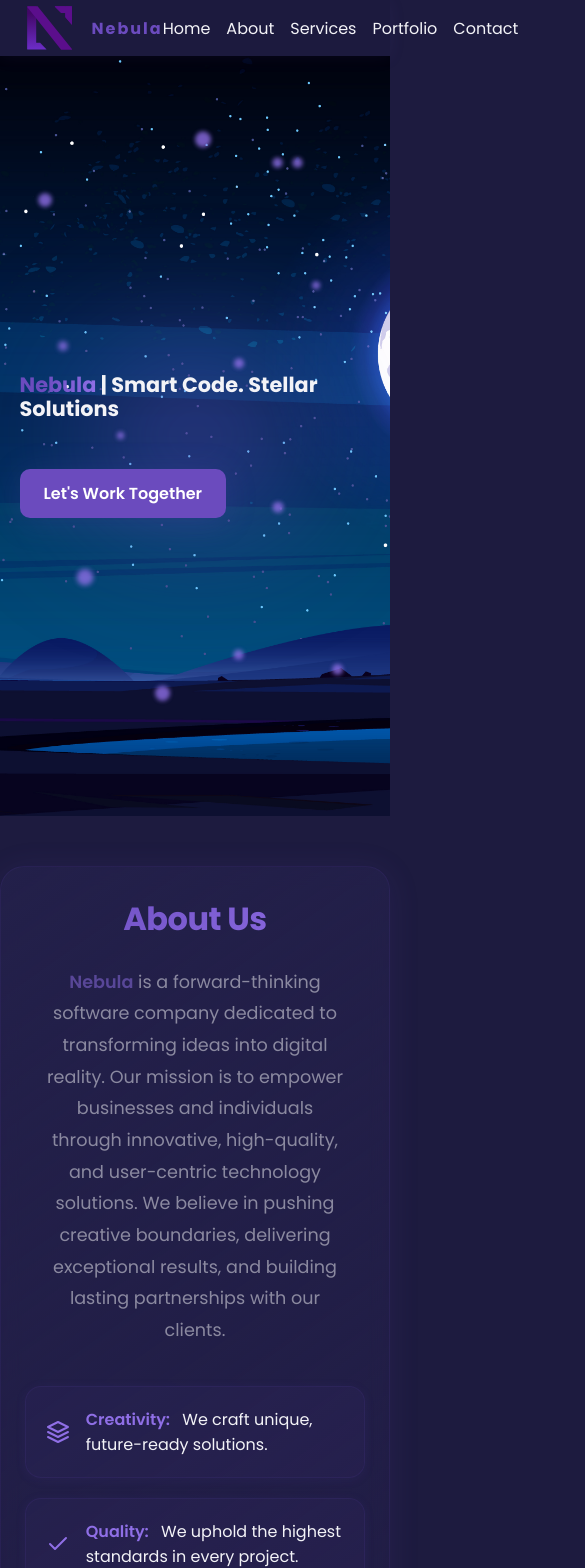
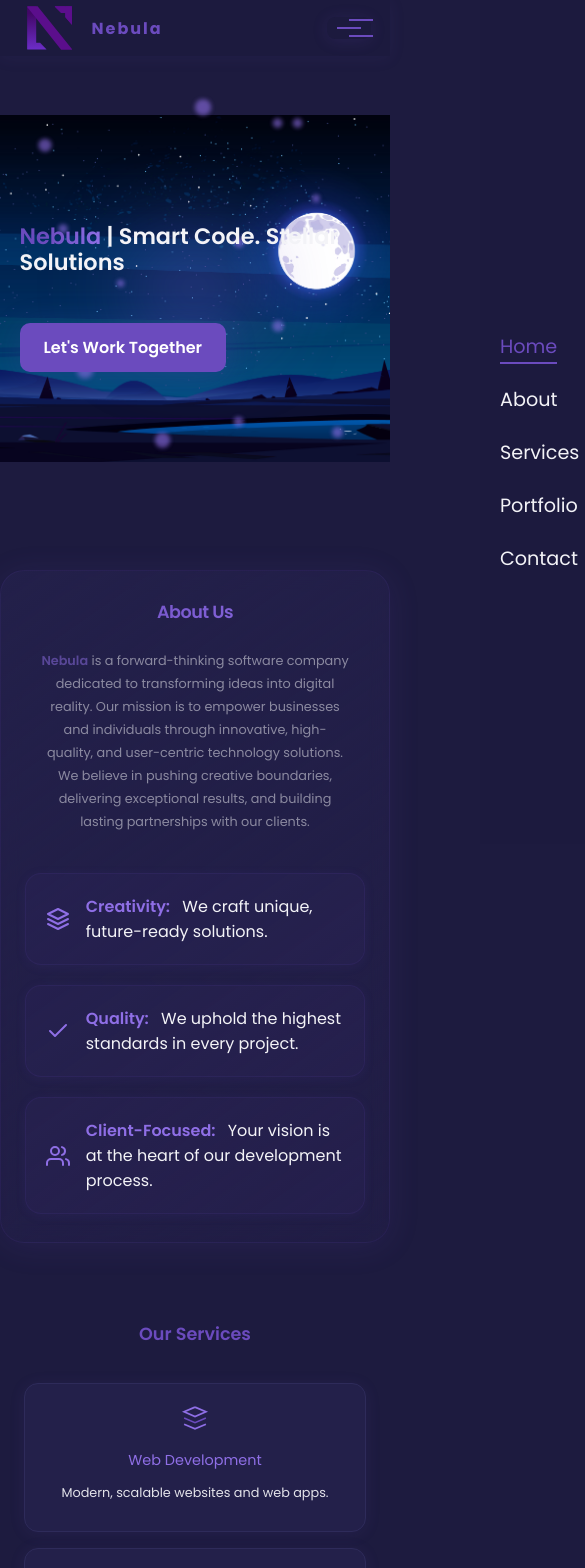
Before and after one commit to NebulaDev-Company/Portfolio, a React (Vite) app: page / in a window 390 px wide. Shown: the top 1568 px of the page, 585 px wide, since content can reach past the window. Built offline with nearby package versions, Linux system fonts and the light colour scheme.

Commit message:
responive style

```diff
--- a/src/components/about/About.css
+++ b/src/components/about/About.css
@@ -102,3 +102,22 @@
     padding: 20px;
   }
 }
+
+@media (max-width: 600px) {
+  .about-content h2 {
+    font-size: 1.1rem;
+    font-weight: 600;
+  }
+  .about-content p {
+    font-size: 0.8rem;
+    font-weight: 400;
+  }
+  .about-stats .stat-item h3 {
+    font-size: 0.9rem;
+    font-weight: 500;
+  }
+  .about-stats .stat-item p {
+    font-size: 0.8rem;
+    font-weight: 400;
+  }
+}
--- a/src/components/contact/Contact.css
+++ b/src/components/contact/Contact.css
@@ -172,6 +172,26 @@
   .contact-section h2 {
     font-size: 1.3rem;
   }
+  .contact-content h2 {
+    font-size: 1.1rem;
+    font-weight: 600;
+  }
+  .contact-info p {
+    font-size: 0.8rem;
+    font-weight: 400;
+  }
+  .contact-form input,
+  .contact-form textarea {
+    font-size: 0.8rem;
+  }
+  .contact-form button {
+    font-size: 0.9rem;
+    padding: 12px 24px;
+  }
+  .contact-info-item h3 {
+    font-size: 0.9rem;
+    font-weight: 500;
+  }
   .contact-form,
   .contact-info {
     padding: 24px 16px;
--- a/src/components/header/Header.css
+++ b/src/components/header/Header.css
@@ -15,6 +15,7 @@
   width: 90%;
   max-width: 1600px;
   margin: 0 auto;
+  position: relative;
 }
 .logo-wrap {
   display: flex;
@@ -24,6 +25,7 @@
   font-weight: 700;
   color: var(--color-primary);
   letter-spacing: 1px;
+  z-index: 101;
 }
 .logo-wrap svg {
   display: block;
@@ -33,6 +35,48 @@
   font-weight: 700;
   font-size: 1.3rem;
   letter-spacing: 2px;
+}
+.mobile-menu-btn {
+  display: none;
+  background: none;
+  border: none;
+  cursor: pointer;
+  padding: 10px;
+  z-index: 101;
+}
+.hamburger {
+  display: block;
+  position: relative;
+  width: 24px;
+  height: 2px;
+  background: var(--color-primary);
+  transition: all 0.3s ease;
+}
+.hamburger::before,
+.hamburger::after {
+  content: '';
+  position: absolute;
+  width: 24px;
+  height: 2px;
+  background: var(--color-primary);
+  transition: all 0.3s ease;
+}
+.hamburger::before {
+  top: -8px;
+}
+.hamburger::after {
+  bottom: -8px;
+}
+.hamburger.open {
+  background: transparent;
+}
+.hamburger.open::before {
+  transform: rotate(45deg);
+  top: 0;
+}
+.hamburger.open::after {
+  transform: rotate(-45deg);
+  bottom: 0;
 }
 nav {
   display: flex;
@@ -63,18 +107,43 @@ nav {
   left: 0;
   bottom: -4px;
 }
-.nav-links a:hover::after {
+.nav-links a:hover::after,
+.nav-links a.active::after {
   width: 100%;
 }
-.nav-links a:hover {
+.nav-links a:hover,
+.nav-links a.active {
   color: var(--color-primary);
 }
-@media (max-width: 700px) {
+@media (max-width: 768px) {
+  .mobile-menu-btn {
+    display: block;
+  }
+  .nav-drawer {
+    position: fixed;
+    top: 0;
+    right: -100%;
+    width: 80%;
+    max-width: 300px;
+    height: 100vh;
+    background: rgba(29, 27, 63, 0.98);
+    backdrop-filter: blur(10px);
+    transition: right 0.3s ease;
+    padding: 80px 20px 20px;
+    z-index: 100;
+  }
+  .nav-drawer.open {
+    right: 0;
+  }
+  .nav-links {
+    flex-direction: column;
+    gap: 24px;
+  }
+  .nav-links a {
+    font-size: 1.2rem;
+  }
   .header-content {
     height: 56px;
-  }
-  .nav-links {
-    gap: 16px;
   }
   .company-name {
     font-size: 1rem;
--- a/src/components/header/Header.jsx
+++ b/src/components/header/Header.jsx
@@ -1,4 +1,4 @@
-import React from 'react';
+import React, { useState, useEffect } from 'react';
 import './Header.css';
 
 const navLinks = [
@@ -10,6 +10,38 @@ const navLinks = [
 ];
 
 export default function Header() {
+  const [isDrawerOpen, setIsDrawerOpen] = useState(false);
+  const [activeSection, setActiveSection] = useState('hero');
+
+  useEffect(() => {
+    const handleScroll = () => {
+      const sections = navLinks.map(link => link.to.substring(1));
+      const currentSection = sections.find(section => {
+        const element = document.getElementById(section);
+        if (element) {
+          const rect = element.getBoundingClientRect();
+          return rect.top <= 100 && rect.bottom >= 100;
+        }
+        return false;
+      });
+
+      if (currentSection) {
+        setActiveSection(currentSection);
+      }
+    };
+
+    window.addEventListener('scroll', handleScroll);
+    return () => window.removeEventListener('scroll', handleScroll);
+  }, []);
+
+  const toggleDrawer = () => {
+    setIsDrawerOpen(!isDrawerOpen);
+  };
+
+  const closeDrawer = () => {
+    setIsDrawerOpen(false);
+  };
+
   return (
     <header className="nebula-header">
       <div className="header-content">
@@ -30,11 +62,22 @@ export default function Header() {
           </svg>
           <span className="company-name">Nebula</span>
         </a>
-        <nav>
+
+        <button className="mobile-menu-btn" onClick={toggleDrawer}>
+          <span className={`hamburger ${isDrawerOpen ? 'open' : ''}`}></span>
+        </button>
+
+        <nav className={`nav-drawer ${isDrawerOpen ? 'open' : ''}`}>
           <ul className="nav-links">
             {navLinks.map(link => (
               <li key={link.to}>
-                <a href={link.to}>{link.label}</a>
+                <a
+                  href={link.to}
+                  className={activeSection === link.to.substring(1) ? 'active' : ''}
+                  onClick={closeDrawer}
+                >
+                  {link.label}
+                </a>
               </li>
             ))}
           </ul>
--- a/src/components/hero/Hero.css
+++ b/src/components/hero/Hero.css
@@ -60,6 +60,7 @@
   0%, 100% { transform: translateY(0) scale(1); }
   50% { transform: translateY(-18px) scale(1.2); }
 }
+
 .hero-content {
   position: relative;
   z-index: 2;
@@ -98,8 +99,11 @@
   transform: translateY(-2px) scale(1.04);
 }
 @media (max-width: 900px) {
+  .hero-section {
+    min-height: 55vh;
+  }
   .hero-content h1 {
-    font-size: 2rem;
+    font-size: 1.65rem;
   }
   .hero-content {
     padding: 60px 0 40px 0;
@@ -111,10 +115,34 @@
 }
 @media (max-width: 600px) {
   .hero-content h1 {
-    font-size: 1.3rem;
+    font-size: 1.4rem;
+    font-weight: 600;
+  }
+  .hero-content p {
+    font-size: 0.8rem;
+    font-weight: 400;
+  }
+  .hero-buttons button {
+    font-size: 0.9rem;
+    padding: 12px 24px;
   }
   .cta-btn {
     font-size: 1rem;
     padding: 12px 24px;
   }
+  .hero-bg {
+    background-position: center center;
+    background-size: 200% auto;
+  }
+  .nebula-glow {
+    width: 200px;
+    height: 120px;
+    filter: blur(40px);
+  }
+  .particle {
+    transform: scale(0.7);
+  }
+  .p1, .p2, .p3, .p4, .p5, .p6, .p7, .p8, .p9, .p10, .p11, .p12, .p13 {
+    opacity: 0.6;
+  }
 }
--- a/src/components/portfolio/Portfolio.css
+++ b/src/components/portfolio/Portfolio.css
@@ -1,5 +1,5 @@
 .portfolio-section {
-  padding: 4rem 0;
+  padding: 64px 0;
   /* background-color: #f8f9fa; */
 }
 
@@ -13,23 +13,22 @@
   display: flex;
   flex-direction: column;
   align-items: center;
-  justify-content: center;
   text-align: center;
-  gap: 2rem;
-  min-height: 400px;
+  gap: 24px;
+  max-width: 600px;
+  margin: 0 auto;
 }
 
 .portfolio-svg {
-  color: #6B4BBE;
-  opacity: 0.8;
-  height: 600px;
+  width: 300px;
+  height: auto;
+  margin-bottom: 16px;
 }
 
 .portfolio-message p {
-  font-size: 1.5rem;
-  /* color: #333; */
-  max-width: 600px;
-  line-height: 1.6;
+  font-size: 1.1rem;
+  color: var(--color-text);
+  opacity: 0.8;
 }
 
 .portfolio-section h2 {
@@ -106,6 +105,15 @@
   .portfolio-img {
     height: 140px;
   }
+  .portfolio-section h2 {
+    font-size: 1.5rem;
+  }
+  .portfolio-svg {
+    width: 250px;
+  }
+  .portfolio-message p {
+    font-size: 1rem;
+  }
 }
 @media (max-width: 600px) {
   .portfolio-grid {
@@ -113,9 +121,20 @@
     gap: 16px;
   }
   .portfolio-section h2 {
-    font-size: 1.3rem;
+    font-size: 1.1rem;
+    font-weight: 600;
   }
   .portfolio-img {
     height: 110px;
   }
+  .portfolio-svg {
+    width: 180px;
+  }
+  .portfolio-message p {
+    font-size: 0.8rem;
+    font-weight: 400;
+  }
+  .portfolio-message {
+    gap: 16px;
+  }
 }
--- a/src/components/services/Services.css
+++ b/src/components/services/Services.css
@@ -43,7 +43,7 @@
 }
 .icon-path {
   stroke-dasharray: 100;
-  stroke-dashoffset: 100;
+  stroke-dashoffset: 0;
   transition: stroke-dashoffset 0.5s ease;
 }
 .service-card:hover .icon-path {
@@ -82,6 +82,16 @@
   .service-card {
     padding: 28px 12px 20px 12px;
   }
+  .service-svg {
+    width: 32px;
+    height: 32px;
+  }
+  .service-card h3 {
+    font-size: 1.1rem;
+  }
+  .service-card p {
+    font-size: 0.95rem;
+  }
 }
 @media (max-width: 600px) {
   .services-grid {
@@ -89,6 +99,22 @@
     gap: 16px;
   }
   .services-section h2 {
-    font-size: 1.3rem;
+    font-size: 1.1rem;
+    font-weight: 600;
+  }
+  .service-svg {
+    width: 28px;
+    height: 28px;
+  }
+  .service-card h3 {
+    font-size: 0.9rem;
+    font-weight: 500;
+  }
+  .service-card p {
+    font-size: 0.8rem;
+    font-weight: 400;
+  }
+  .service-card {
+    padding: 20px 16px 16px 16px;
   }
 }
--- a/src/index.css
+++ b/src/index.css
@@ -86,9 +86,27 @@ button:hover {
     padding: 28px 0;
   }
   h1 {
-    font-size: 2rem;
+    font-size: 1.4rem;
+    font-weight: 600;
   }
   h2 {
-    font-size: 1.3rem;
+    font-size: 1.1rem;
+    font-weight: 600;
+  }
+  h3 {
+    font-size: 0.9rem;
+    font-weight: 500;
+  }
+  h4, h5, h6 {
+    font-size: 0.8rem;
+    font-weight: 500;
+  }
+  p, a {
+    font-size: 0.8rem;
+    font-weight: 400;
+  }
+  button {
+    font-size: 0.9rem;
+    padding: 12px 24px;
   }
 }
```
Also changed, not shown: 1 other file (tests, documents, lock files or other folders).
